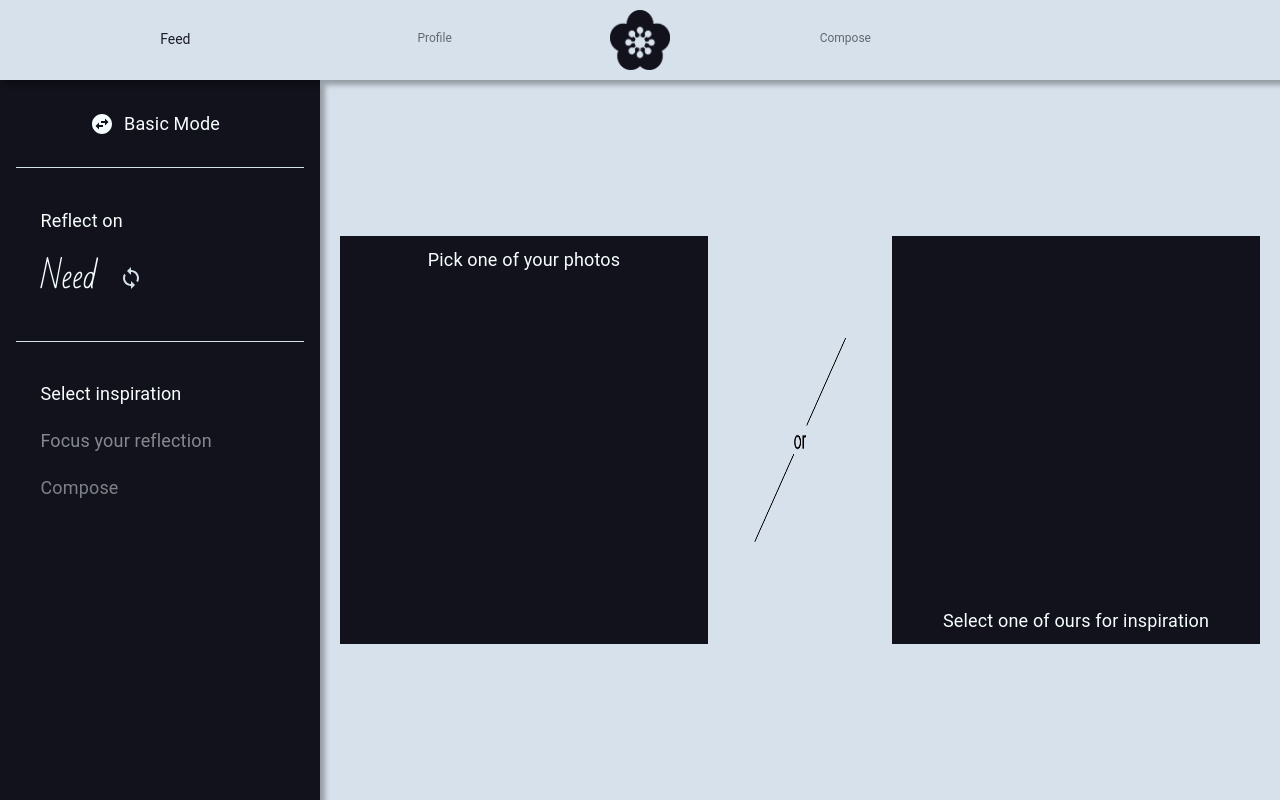
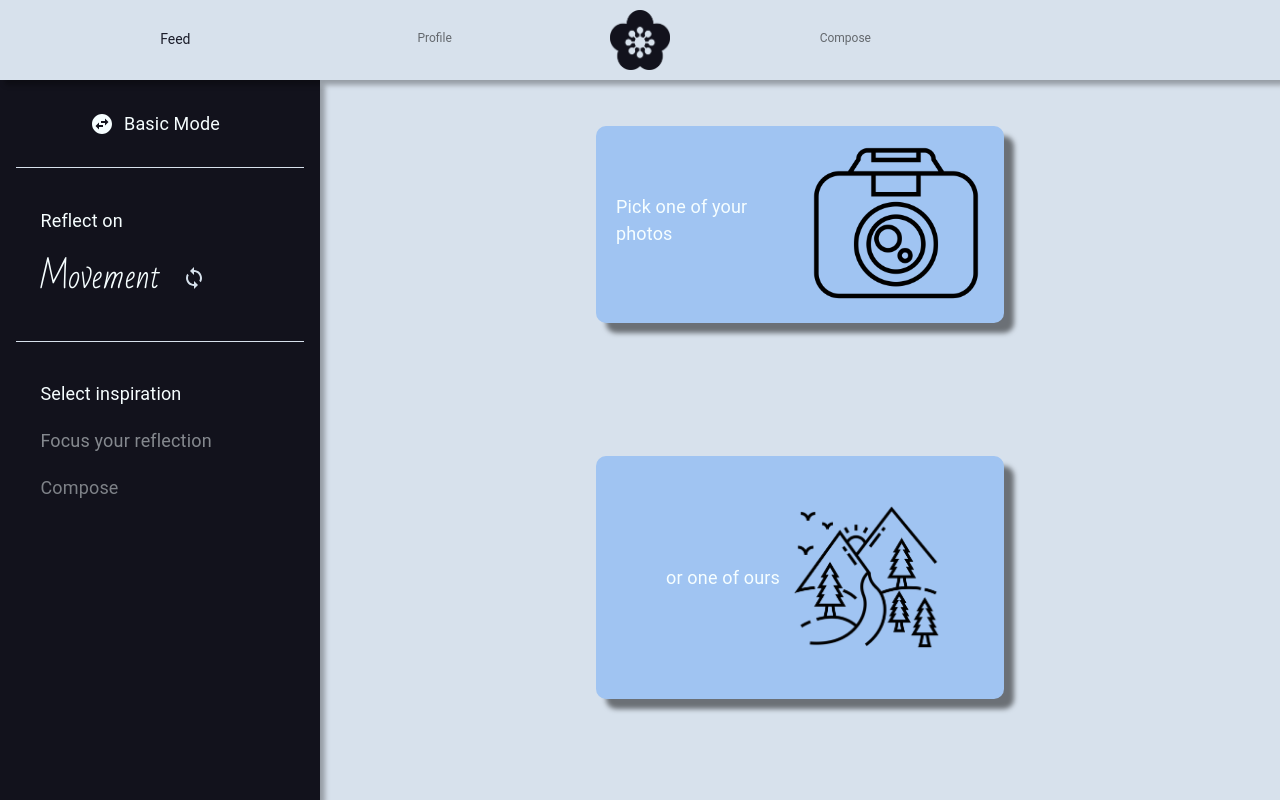
Before and after one commit to James-W-Berry/maikuu, a React (Create React App) app: page /compose in a window 1280 px wide. Built offline with nearby package versions, Linux system fonts and the light colour scheme; no server answers; sample sign-in values are in the browser's storage.

Commit message:
styling for interactive mode image picker

```diff
--- a/src/assets/abstract_nouns.json
+++ b/src/assets/abstract_nouns.json
@@ -167,7 +167,6 @@
   "Skill",
   "Slavery",
   "Sleep",
-  "Sparkle",
   "Speculation",
   "Speed",
   "Strictness",
--- a/src/components/InteractiveHaikuBuilder.js
+++ b/src/components/InteractiveHaikuBuilder.js
@@ -1,8 +1,10 @@
 import React, { useEffect, useState } from "react";
 import {
   Button,
+  CssBaseline,
   Dialog,
   Divider,
+  Grid,
   IconButton,
   makeStyles,
   TextField,
@@ -16,7 +18,8 @@ import { useTheme } from "@material-ui/core/styles";
 import CloseIcon from "@material-ui/icons/Close";
 import syllable from "syllable";
 import Draggable from "react-draggable";
-import or from "../assets/or.png";
+import ours from "../assets/ours.png";
+import yours from "../assets/yours.png";
 
 export default function InteractiveHaikuBuilder(props) {
   const classes = useStyles();
@@ -78,28 +81,54 @@ export default function InteractiveHaikuBuilder(props) {
       style={{
         display: "flex",
         justifyContent: "center",
+        alignItems: "center",
         flexDirection: "column",
+        width: "100%",
         height: "100%",
       }}
     >
+      {backgroundImage ? (
+        <Grid
+          container
+          spacing={1}
+          xl={11}
+          lg={11}
+          md={11}
+          sm={11}
+          xs={11}
+          style={{
+            margin: "20px",
+            display: "flex",
+            justifyContent: "center",
+            alignItems: "center",
+            // width: "100%",
+            // height: "100%",
+          }}
+        >
+          <Grid
+            key="userImage"
+            item
+            xs={6}
+            sm={6}
+            md={6}
+            lg={6}
+            xl={6}
+            style={{ width: "100%", height: "15%" }}
+          >
+            <CssBaseline />
             <div
               style={{
                 display: "flex",
-          justifyContent: "center",
-          alignItems: "center",
-          flexDirection: "row",
-          flex: 1,
-          margin: "20px",
-        }}
-      >
-        <div
-          style={{
-            flex: 2,
-            backgroundColor: colors.maikuu0,
-            height: "60%",
+                cursor: "pointer",
+                backgroundColor: colors.lightBlue,
+                padding: "10px",
                 justifyContent: "center",
                 alignItems: "flex-start",
+                borderRadius: "10px",
+                flexDirection: "row",
+                boxShadow: "10px 10px  5px rgba(0,0,0,0.5)",
               }}
+              onClick={() => triggerInputFile()}
             >
               <input
                 accept="image/*"
@@ -129,27 +158,28 @@ export default function InteractiveHaikuBuilder(props) {
                 <Typography className={classes.lightHeading}>
                   Pick one of your photos
                 </Typography>
+                <img
+                  src={yours}
+                  alt="or"
+                  style={{
+                    height: "10%",
+                    width: "10%",
+                  }}
+                />
               </label>
             </div>
-        <div
-          style={{
-            display: "flex",
-            flex: 1,
-            justifyContent: "center",
-            alignItems: "center",
-            height: "60% ",
-            backgroundColor: colors.maikuu5,
-          }}
+          </Grid>
+          <Grid
+            key="maikuuImage"
+            item
+            xs={6}
+            sm={6}
+            md={6}
+            lg={6}
+            xl={6}
+            style={{ width: "100%", height: "15%" }}
           >
-          <img
-            src={or}
-            alt="or"
-            style={{
-              height: "50%",
-              width: "50%",
-            }}
-          />
-        </div>
+            <CssBaseline />
             <div
               style={{
                 cursor: "pointer",
@@ -157,33 +187,51 @@ export default function InteractiveHaikuBuilder(props) {
                 justifyContent: "center",
                 alignItems: "flex-end",
                 flexDirection: "row",
-            flex: 2,
-            height: "60% ",
-            backgroundColor: colors.maikuu0,
+                padding: "10px",
+                backgroundColor: colors.lightBlue,
+                borderRadius: "10px",
+                boxShadow: "10px 10px  5px rgba(0,0,0,0.5)",
               }}
               onClick={() => {
                 setShowImageCarousel(!showImageCarousel);
               }}
             >
+              <img
+                src={ours}
+                alt="or"
+                style={{
+                  height: "10%",
+                  width: "10%",
+                }}
+              />
               <Typography className={classes.lightHeading}>
-            Select one of ours for inspiration
+                or one of ours
               </Typography>
             </div>
-      </div>
+          </Grid>
 
-      {backgroundImage && (
+          <Grid
+            key="maikuuImage"
+            item
+            xs={12}
+            sm={12}
+            md={12}
+            lg={12}
+            xl={12}
+            style={{ width: "100%", height: "80%" }}
+          >
             <div
               style={{
-            margin: "20px",
                 backgroundImage: backgroundImage,
                 borderRadius: "10px",
                 backgroundRepeat: "no-repeat",
                 backgroundPosition: "center center",
                 backgroundSize: "cover",
-            flex: 6,
                 boxShadow: backgroundImage
                   ? "10px 10px  5px rgba(0,0,0,0.5)"
                   : null,
+                width: "100%",
+                height: "100%",
               }}
             >
               <div
@@ -258,6 +306,112 @@ export default function InteractiveHaikuBuilder(props) {
                 )}
               </div>
             </div>
+          </Grid>
+        </Grid>
+      ) : (
+        <Grid
+          container
+          spacing={4}
+          xl={11}
+          lg={11}
+          md={11}
+          sm={11}
+          xs={11}
+          style={{
+            margin: "20px",
+            display: "flex",
+            justifyContent: "center",
+            alignItems: "center",
+            flexDirection: "column",
+          }}
+        >
+          <Grid key="userImage" item xs={10} sm={10} md={6} lg={6} xl={6}>
+            <CssBaseline />
+            <div
+              style={{
+                display: "flex",
+                cursor: "pointer",
+                backgroundColor: colors.lightBlue,
+                padding: "10px",
+                justifyContent: "center",
+                alignItems: "center",
+                borderRadius: "10px",
+                flexDirection: "row",
+                boxShadow: "10px 10px  5px rgba(0,0,0,0.5)",
+              }}
+              onClick={() => triggerInputFile()}
+            >
+              <input
+                accept="image/*"
+                ref={(fileInput) => setFileInputRef(fileInput)}
+                className={classes.input}
+                id="image-input"
+                type="file"
+                style={{
+                  display: "none",
+                }}
+                onChange={(e) => {
+                  if (e.target.files[0]) {
+                    updatePreviewImage(e.target.files[0]);
+                  }
+                }}
+              />
+              <label
+                for="image-input"
+                style={{
+                  cursor: "pointer",
+                  display: "flex",
+                  justifyContent: "center",
+                  alignItems: "center",
+                  flexDirection: "row",
+                }}
+              >
+                <Typography className={classes.lightHeading}>
+                  Pick one of your photos
+                </Typography>
+                <img
+                  src={yours}
+                  alt="or"
+                  style={{
+                    height: "50%",
+                    width: "50%",
+                  }}
+                />
+              </label>
+            </div>
+          </Grid>
+          <Grid key="maikuuImage" item xs={10} sm={10} md={6} lg={6} xl={6}>
+            <CssBaseline />
+            <div
+              style={{
+                cursor: "pointer",
+                display: "flex",
+                justifyContent: "center",
+                alignItems: "center",
+                flexDirection: "row",
+                padding: "50px",
+                backgroundColor: colors.lightBlue,
+                borderRadius: "10px",
+                boxShadow: "10px 10px  5px rgba(0,0,0,0.5)",
+              }}
+              onClick={() => {
+                setShowImageCarousel(!showImageCarousel);
+              }}
+            >
+              <Typography className={classes.lightHeading}>
+                or one of ours
+              </Typography>
+              <img
+                src={ours}
+                alt="or"
+                style={{
+                  height: "50%",
+                  width: "50%",
+                }}
+              />
+            </div>
+          </Grid>
+        </Grid>
       )}
 
       <Dialog
```
Also changed, not shown: src/assets/ours.png (added), src/assets/yours.png (added). Lines whose indentation alone changed are shown as unchanged.
